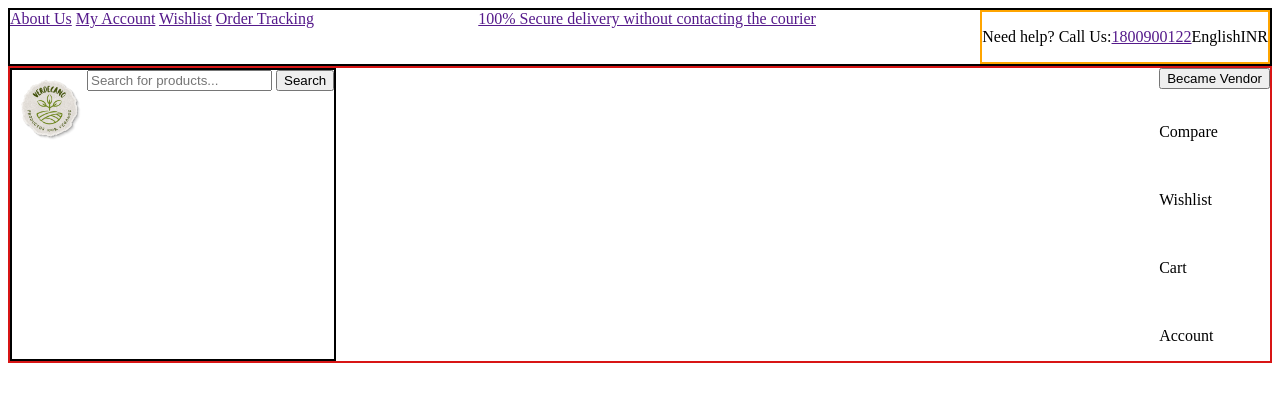
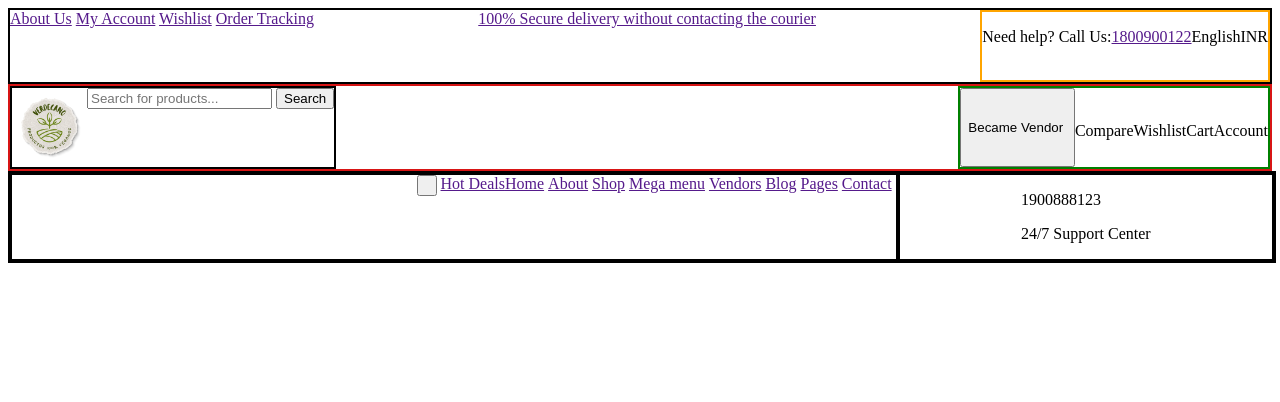
Before and after one commit to brianpr-pr/Actividad-2.1---Repaso-de-CSS, a plain HTML site: page index.html in a window 1280 px wide. Drawn offline with Linux system fonts and the light colour scheme.

Commit message:
Trabajando en el header

```diff
--- a/index.html
+++ b/index.html
@@ -6,6 +6,8 @@
     <link href="style.css" rel="stylesheet">
     <title>Document</title>
 </head>
+
+
 <!--Tags para copiar:
 <div id="" class=""></div>
 
@@ -22,11 +24,12 @@
 <button type="" id="" class=""></button>
 -->
 
-
 <body>
     <!--Separado en 3 filas el header-->
     <header>
+        <!--Header 1-->
         <div id="header-row-1" class="">
+
             <div id="header-row-1-subdiv-1" class="">
                 <a href="" id="" class="" target="_self">About Us</a>
                 <a href="" id="" class="" target="_self">My Account</a>
@@ -40,29 +43,33 @@
 
             <div id="header-row-1-subdiv-3" class="">
                 <p id="" class="">Need help? Call Us:<a href="" id="" class="" target="_self">1800900122</a></p>
+                <div id="" class="">
                     <p id="" class="">English</p>
+                    <img src="" id="" class=""/>
+                </div>
+                <div id="" class="">
                     <p id="" class="">INR</p>
+                    <img src="" id="" class=""/>
+                </div>
             </div>
         </div>
 
+        <!--Header 2-->
+        <div id="header-row-2" class="">
 
-        <div id="header-row-2" class="">
             <div id="header-row-2-subdiv-1" class="">
                 <div id="header-row-2-subdiv-1-subdiv-1" class="">
                     <img src="./Elementos/Logotipos/1.png" id="header-row-2-subdiv-1-subdiv-1-image-1" class=""/>
                 </div>
 
                 <div id="" class="">
-                    <form method="" action="" id="" class="">
                         <input type="" placeholder="Search for products..." name="" id="" class="">
                         <button type="" id="" class="">Search</button>
-                    </form>
                 </div>
             </div>
 
             <div id="header-row-2-subdiv-2" class="">
-                <div id="" class="">
-                    <button type="" id="" class="">Became Vendor</button>
+                <button type="" id="" class="">Became Vendor <img src="" id="" class=""/></button>
                 <div id="" class="">
                     <img src="" id="" class=""/>
                     <p id="" class="">Compare</p>
@@ -80,14 +87,88 @@
                     <p id="" class="">Account</p>
                 </div>
             </div>
+
         </div>
+
+        <!--Header 3-->
+        <div id="header-row-3" class="">
+
+            <div id="header-row-3-subdiv-1" class="">
+                <div id="header-row-3-subdiv-1-subdiv-1" class="">
+                    <button type="" id="" class="">
+                        <img src="" id="" class=""/>
+                        <a href="" id="" class="" target="_self"></a>
+                        <img src="" id="" class=""/>
+                    </button>
+                </div>
+                <div id="header-row-3-subdiv-1-subdiv-N" class="">
+                    <img src="" id="" class=""/>
+                    <a href="" id="" class="" target="_self">Hot Deals</a>
+                </div>
+
+                <div id="header-row-3-subdiv-1-subdiv-N" class="">
+                    <a href="" id="" class="" target="_self">Home</a>
+                    <img src="" id="" class=""/>
+                </div>
+                <div id="header-row-3-subdiv-1-subdiv-N" class="">
+                    <a href="" id="" class="" target="_self">About</a>
+                    <img src="" id="" class=""/>
+                </div>
+                <div id="header-row-3-subdiv-1-subdiv-N" class="">
+                    <a href="" id="" class="" target="_self">Shop</a>
+                    <img src="" id="" class=""/>
+                </div>
+                <div id="header-row-3-subdiv-1-subdiv-N" class="">
+                    <a href="" id="" class="" target="_self">Mega menu</a>
+                    <img src="" id="" class=""/>
+                </div>
+                <div id="header-row-3-subdiv-1-subdiv-N" class="">
+                    <a href="" id="" class="" target="_self">Vendors</a>
+                    <img src="" id="" class=""/>
+                </div>
+                <div id="header-row-3-subdiv-1-subdiv-N" class="">
+                    <a href="" id="" class="" target="_self">Blog</a>
+                    <img src="" id="" class=""/>
+                </div>
+                <div id="header-row-3-subdiv-1-subdiv-N" class="">
+                    <a href="" id="" class="" target="_self">Pages</a>
+                    <img src="" id="" class=""/>
+                </div>
+                 <div id="header-row-3-subdiv-1-subdiv-N" class="">
+                    <a href="" id="" class="" target="_self">Contact</a>
+                    <img src="" id="" class=""/>
+                </div>
+
 
             </div>
 
 
-        <div id="" class=""></div>
+
+            <div id="header-row-3-subdiv-2" class="">
+                <div id="" class="">
+                    <img src="" id="" class=""/>
+                </div>
+                <div id="" class="">
+                    <p id="" class="">1900888123</p>
+                    <p id="" class="">24/7 Support Center</p>
+                </div>
+            </div>
+        </div>
     </header>
-    <main></main>
+
+
+
+
+    <main>
+        <section id="" class=""></section>
+    </main>
+
+
+
+
+
+
+
     <footer></footer>
 </body>
 </html>
--- a/style.css
+++ b/style.css
@@ -1,3 +1,8 @@
+:root{
+    --dark-texts: green;
+}
+
+
 body{
 
 
@@ -42,10 +47,38 @@ body{
             }
 
             #header-row-2-subdiv-2{
-
+                border:2px solid var(--dark-texts);
+                display: flex;
+                flex-direction: row;
+                justify-content: space-between;
+                justify-items: space-between;
             }
         }
 
 
+        #header-row-3{
+            border:2px solid black;
+                display: flex;
+                flex-direction: row;
+                width: 100%;
+
+            #header-row-3-subdiv-1{
+                border:2px solid black;
+                display: flex;
+                flex-direction: row;
+                justify-content: flex-end;
+                justify-items: flex-end;
+                width: 70%;
+            }
+
+            #header-row-3-subdiv-2{
+                width: 29.5%;
+                border:2px solid black;
+                display: flex;
+                flex-direction: row;
+                justify-content: center;
+                justify-items: center;
+            }
+        }
     }
 }
```
Also changed, not shown: 2 other files. Lines whose indentation alone changed are shown as unchanged.
